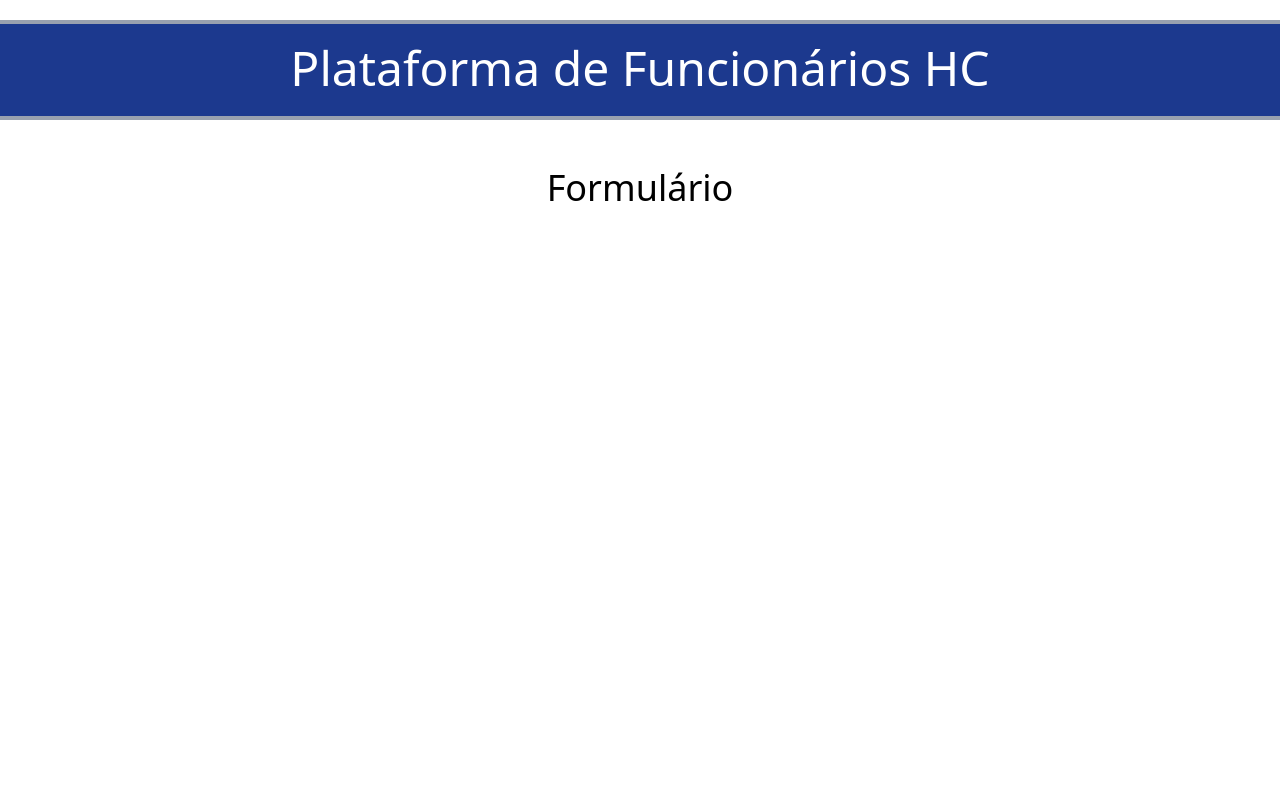
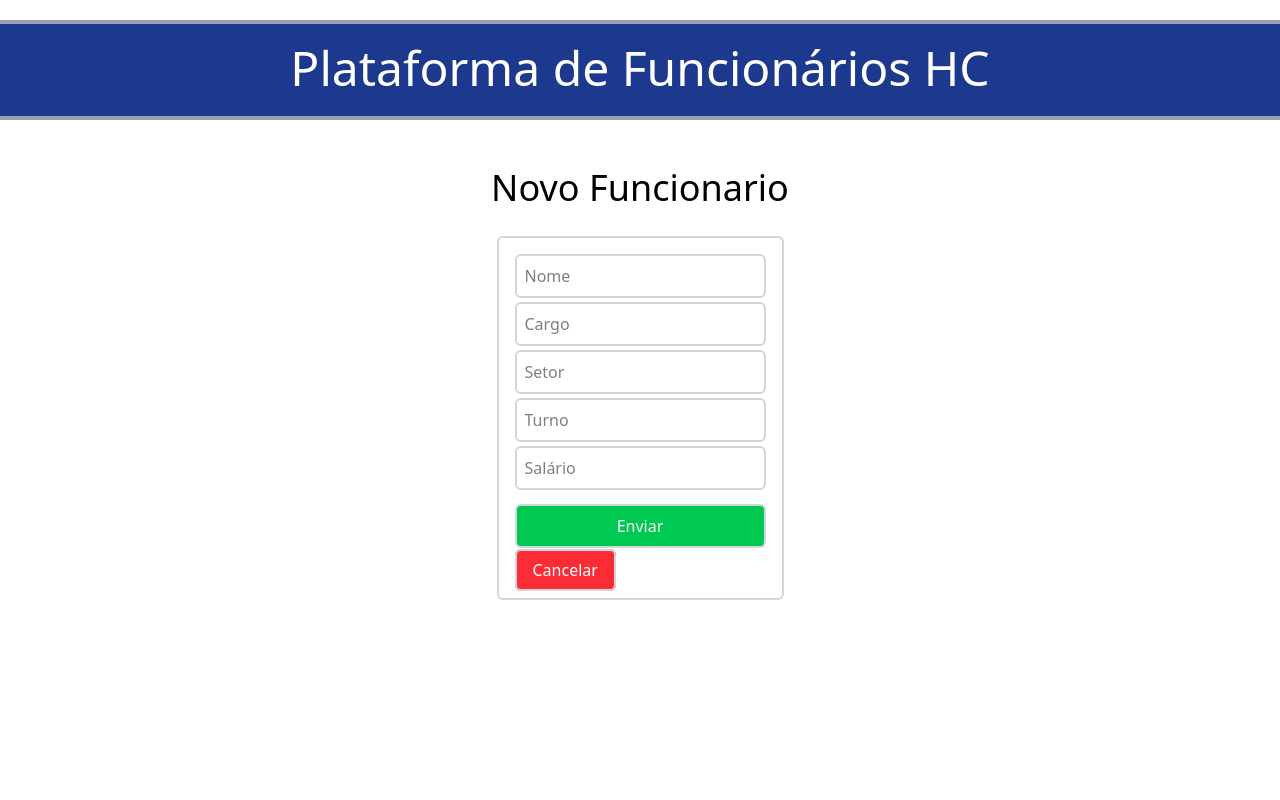
Before and after one commit to Eduardo-Locaspi/CP5_FRONTEND, a React (Vite) app: page /inserirfuncionario in a window 1280 px wide. Shown: the top 800 px of the page. Built offline with nearby package versions, Linux system fonts and the light colour scheme.

Commit message:
Adicionar funcionario

```diff
--- a/src/pages/Formulario/index.tsx
+++ b/src/pages/Formulario/index.tsx
@@ -1,15 +1,69 @@
+import { useEffect, useState } from "react"
+import { Link, useNavigate, useParams } from "react-router-dom"
 
+type TypeFuncionarioNovo = {
+    nome:string,
+    cargo:string,
+    setor:string,
+    turno:string,
+    salario:number
+}
 
 export default function Formulario (){
 
+    const {id} = useParams()
+
+    const navegacao = useNavigate()
+
+    const [novo,setNovo] = useState<TypeFuncionarioNovo>(
+        {nome:"",cargo:"",setor:"",turno:"",salario: 0}
+    )
+
+    // Oque isso faz?
+    let metodo:string = "POST" //CRIANDO FUNCIONARIO
+    if (id) metodo ="PUT" // Editando FUNCIONARIO
 
 
+    const handleChange =(e:React.ChangeEvent<HTMLInputElement>) => {
+        const {name,value}= e.target
+        setNovo({...novo,[name]: value})
+    }
+
+    const handleSubmit = (e:React.FormEvent<HTMLFormElement>) => {
+        e.preventDefault()
+        const funcionario = {...novo,nome:Number(novo.salario) }
+
+        fetch(`http://localhost:5000/funcionarios/${id ?id: ""}`,{
+            method:metodo,
+            headers:{"Content-Type":"Application/json"},
+            body:JSON.stringify(funcionario)
+        })
+        .then(()=>navegacao("/"))
+        .catch(error => console.log(error))
+    }
+
+    useEffect (()=>{
+        if (id) {
+            fetch(`http://localhost:5000/funcionarios/${id}`)
+            .then(resp =>resp.json())
+            .then(data  => setNovo(data))
+            .catch(error => console.log(error))
+
+        }
+    },[id])
+
     return(
-        <main className="h-screen flex flex-col items-center p-5 mx-60">
-            <h1 className="text-4xl p-7">Formulário</h1>
+        <main className="h-screen flex flex-col items-center p-5 mx-60 ">
+            <h1 className="text-4xl p-7">Novo Funcionario</h1>
 
-            <form >
-                <input type="text" className=""/>
+            <form onSubmit={handleSubmit} className="border-2 border-gray-300 rounded-md p-4">
+                <input type="text" className="border-2 border-gray-300 rounded-md p-2 w-full mb-1" placeholder="Nome" onChange={handleChange}/><br />
+                <input type="text" className="border-2 border-gray-300 rounded-md p-2 w-full mb-1" placeholder="Cargo" onChange={handleChange}/><br />
+                <input type="text" className="border-2 border-gray-300 rounded-md p-2 w-full mb-1" placeholder="Setor" onChange={handleChange}/><br />
+                <input type="text" className="border-2 border-gray-300 rounded-md p-2 w-full mb-1" placeholder="Turno" onChange={handleChange}/><br />
+                <input type="number" className="border-2 border-gray-300 rounded-md p-2 w-full mb-1" placeholder="Salário" onChange={handleChange}/><br />
+                <button type="submit" className="bg-green-500 border-2 border-gray-300 rounded-md py-2 w-full my-2.5 text-white">Enviar</button><br />
+                <Link to={"/"} className="bg-red-500 py-2 px-4 border-2 border-gray-300 rounded-md text-white ">Cancelar</Link>
             </form>
 
         </main>
--- a/src/pages/PaginaInicial/index.tsx
+++ b/src/pages/PaginaInicial/index.tsx
@@ -12,18 +12,18 @@ export default function PaginaInicial(){
 
                 <div className="w-6/12 text-center"> {/*Texto*/ }
                     <h3 className="text-3xl ">Plataforma de Funcionários HC</h3>
-                    <p>Com A Plataforma de Funcionários HC você poderá ter uma visão geral dos funcionários do HC.</p>
+                    <p className="text-2xl p-5">Com A Plataforma de Funcionários HC você poderá ter uma visão geral dos funcionários do HC. Confira os benefícios de se usar a plataforma:</p>
                     <ul className="text-2xl p-5">
-                        <li>Fácil</li>
-                        <li>motivo 2</li>
-                        <li>motivo 3</li>
+                        <li>Facilidade</li>
+                        <li>Praticidade</li>
                     </ul>
 
                     <Link to={'/listafuncionario'} className="bg-blue-900 p-5 py-3 text-white text-2xl rounded-md hover:underline">Visualizar Funcionários</Link>
+
                 </div>
 
                 {/*imagem*/ }
-                <img src="public\vite.svg" alt="" className="items-center"/>
+                <img src="public\imagem-platafromafuncionario.webp" alt="" className="items-center"/>
 
             </section>
         </main>
```
Also changed, not shown: funcionarios.json (+26 -5 lines), public/imagem-platafromafuncionario.webp (added), 1 other file (tests, documents, lock files or other folders).
